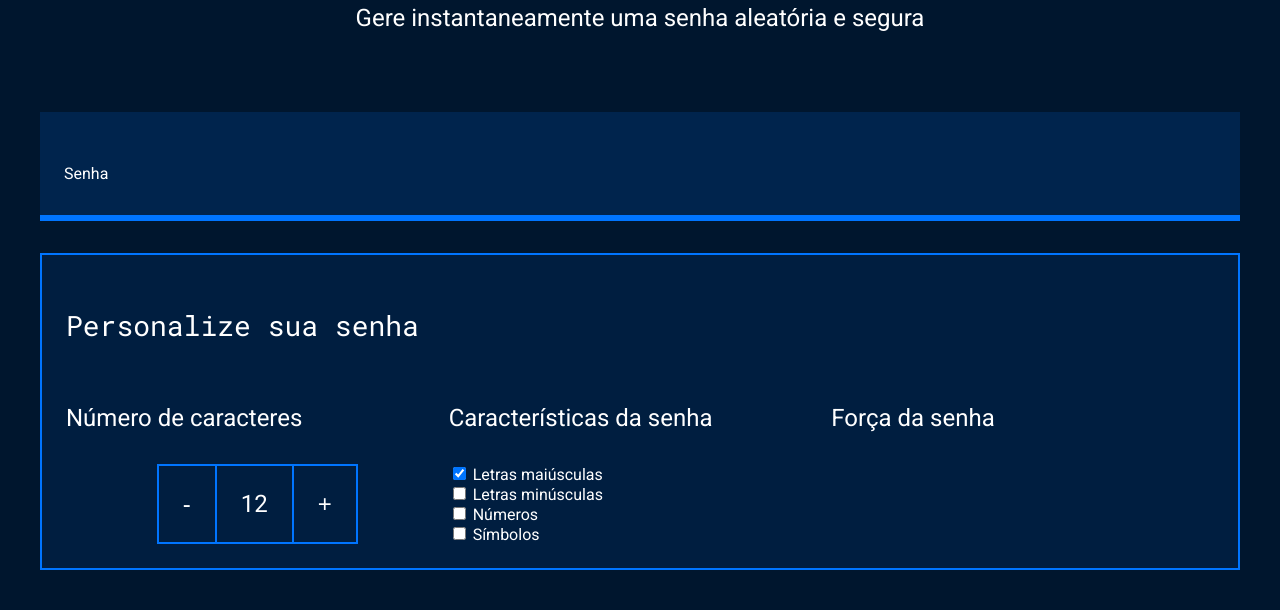
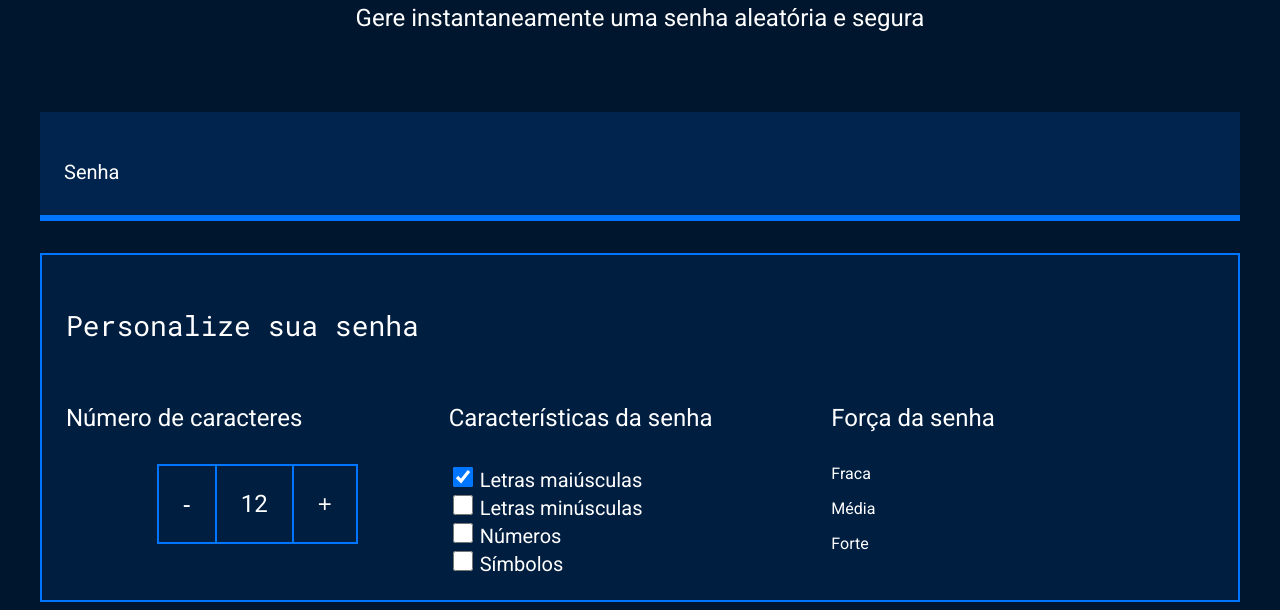
Before and after one commit to Bicudinho18/gerador-senha, a plain HTML site: page index.html in a window 1280 px wide. Shown: the part 208-818 px from the top of the page. Drawn offline with Linux system fonts and the light colour scheme.

Commit message:
Add files via upload

```diff
--- a/index.html
+++ b/index.html
@@ -51,6 +51,14 @@
                 </div>
                 <div class="parametro-senha">
                     <h4 class="parametro-senha__titulo">Força da senha</h4>
+                    <div class="barra"></div>
+                    <div class="forca fraca"></div>
+                    <div class="parametro-senha-textos">
+                        <p>Fraca</p>
+                        <p>Média</p>
+                        <p>Forte</p>
+                    </div>
+
                 </div>
             </div>
         </div>
--- a/style.css
+++ b/style.css
@@ -105,7 +105,14 @@
     margin: 0;
     font-size: 24px;
 }
-
+.checkbox{
+    width: 20px;
+    height: 20px;
+    cursor: pointer;
+}
+label{
+    font-size: 20px;
+}
 @media screen and (min-width: 768px) {
     .parametro-coluna__senha{
         flex-direction: row;
```
Lines whose indentation alone changed are shown as unchanged.
